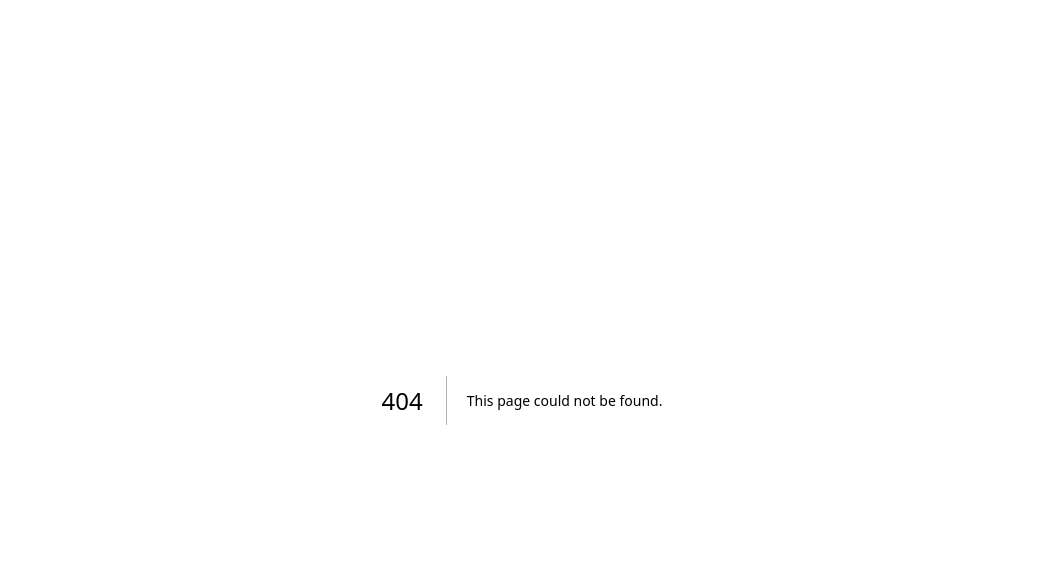
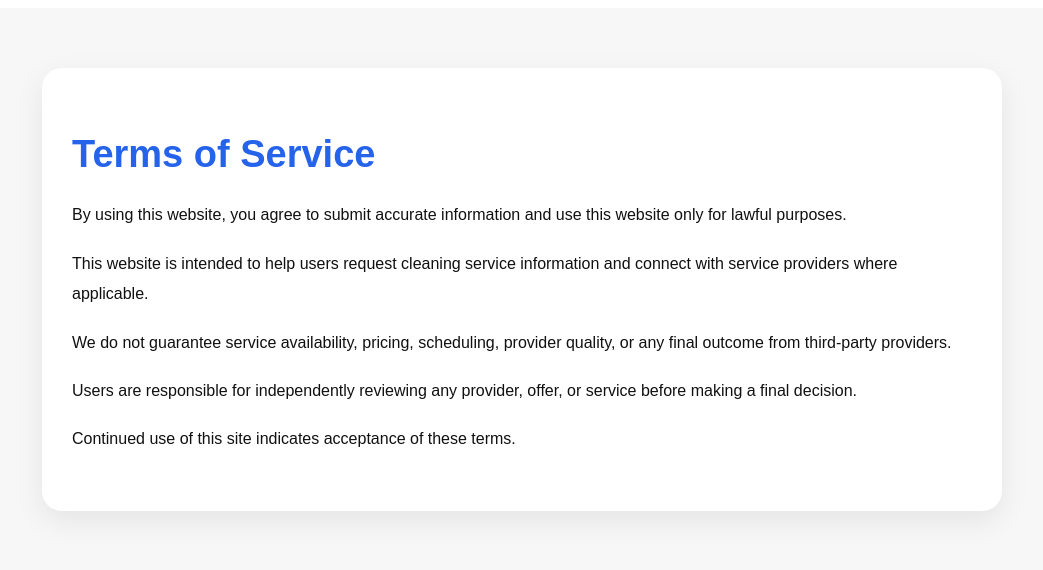
Before and after one commit to saikul2miadotcom/quickclean-quote, a Next.js app: page /terms in a window 1280 px wide. Before the commit this address had no page. Shown: the top 570 px of the page, without its empty margins (118-1161 px from the left). Built offline with nearby package versions, Linux system fonts and the light colour scheme.

Commit message:
Create terms js

```diff
--- /dev/null
+++ b/pages/terms.js
@@ -0,0 +1,52 @@
+export default function Terms() {
+  return (
+    <div
+      style={{
+        fontFamily: "Arial, sans-serif",
+        background: "#f7f7f7",
+        minHeight: "100vh",
+        padding: "60px 20px",
+        color: "#111"
+      }}
+    >
+      <div
+        style={{
+          maxWidth: "900px",
+          margin: "0 auto",
+          background: "white",
+          padding: "40px 30px",
+          borderRadius: "20px",
+          boxShadow: "0 10px 30px rgba(0,0,0,0.08)"
+        }}
+      >
+        <h1 style={{ fontSize: "38px", marginBottom: "24px", color: "#2563eb" }}>
+          Terms of Service
+        </h1>
+
+        <p style={{ lineHeight: "1.9", marginBottom: "18px" }}>
+          By using this website, you agree to submit accurate information and use this
+          website only for lawful purposes.
+        </p>
+
+        <p style={{ lineHeight: "1.9", marginBottom: "18px" }}>
+          This website is intended to help users request cleaning service information
+          and connect with service providers where applicable.
+        </p>
+
+        <p style={{ lineHeight: "1.9", marginBottom: "18px" }}>
+          We do not guarantee service availability, pricing, scheduling, provider quality,
+          or any final outcome from third-party providers.
+        </p>
+
+        <p style={{ lineHeight: "1.9", marginBottom: "18px" }}>
+          Users are responsible for independently reviewing any provider, offer, or service
+          before making a final decision.
+        </p>
+
+        <p style={{ lineHeight: "1.9" }}>
+          Continued use of this site indicates acceptance of these terms.
+        </p>
+      </div>
+    </div>
+  );
+}
```
